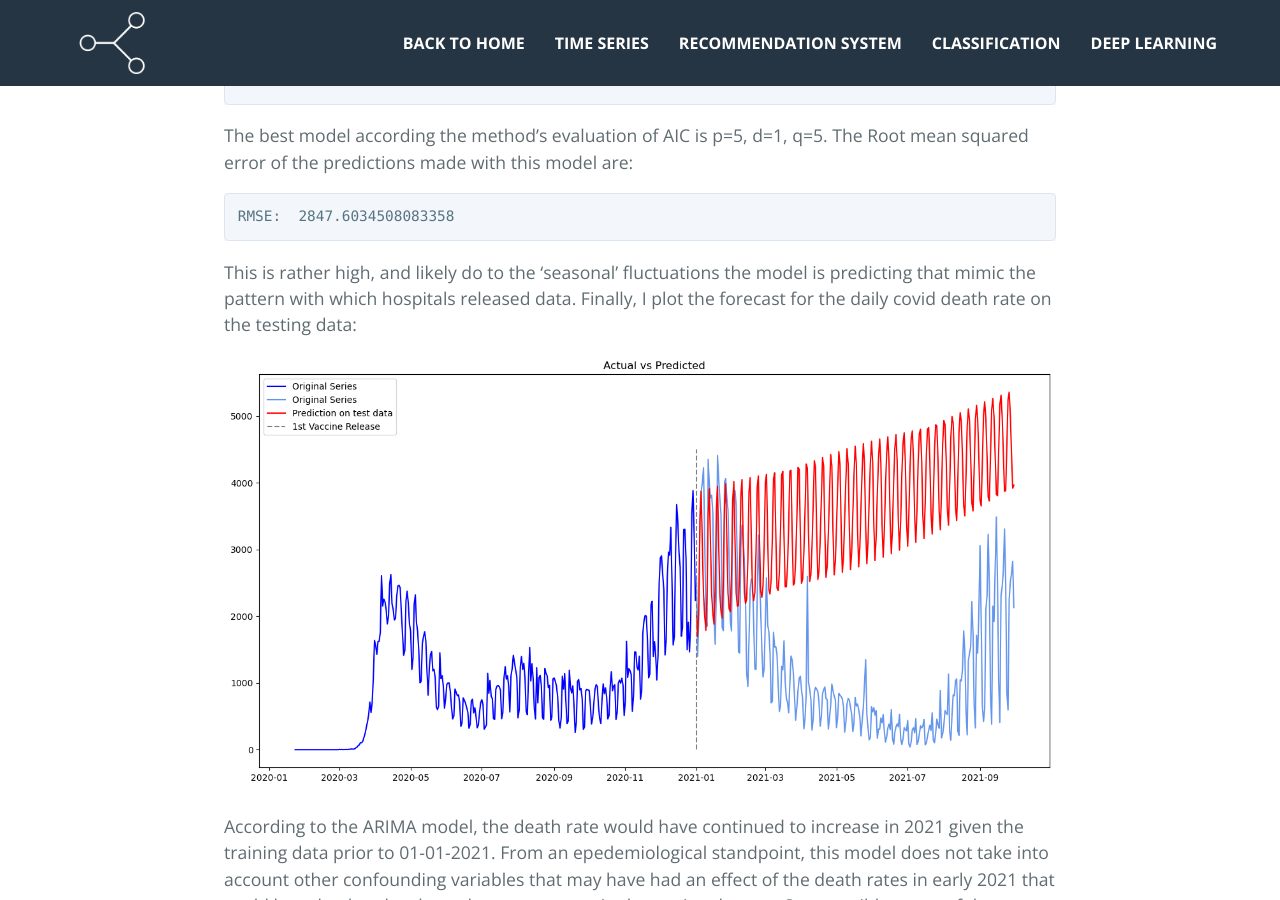
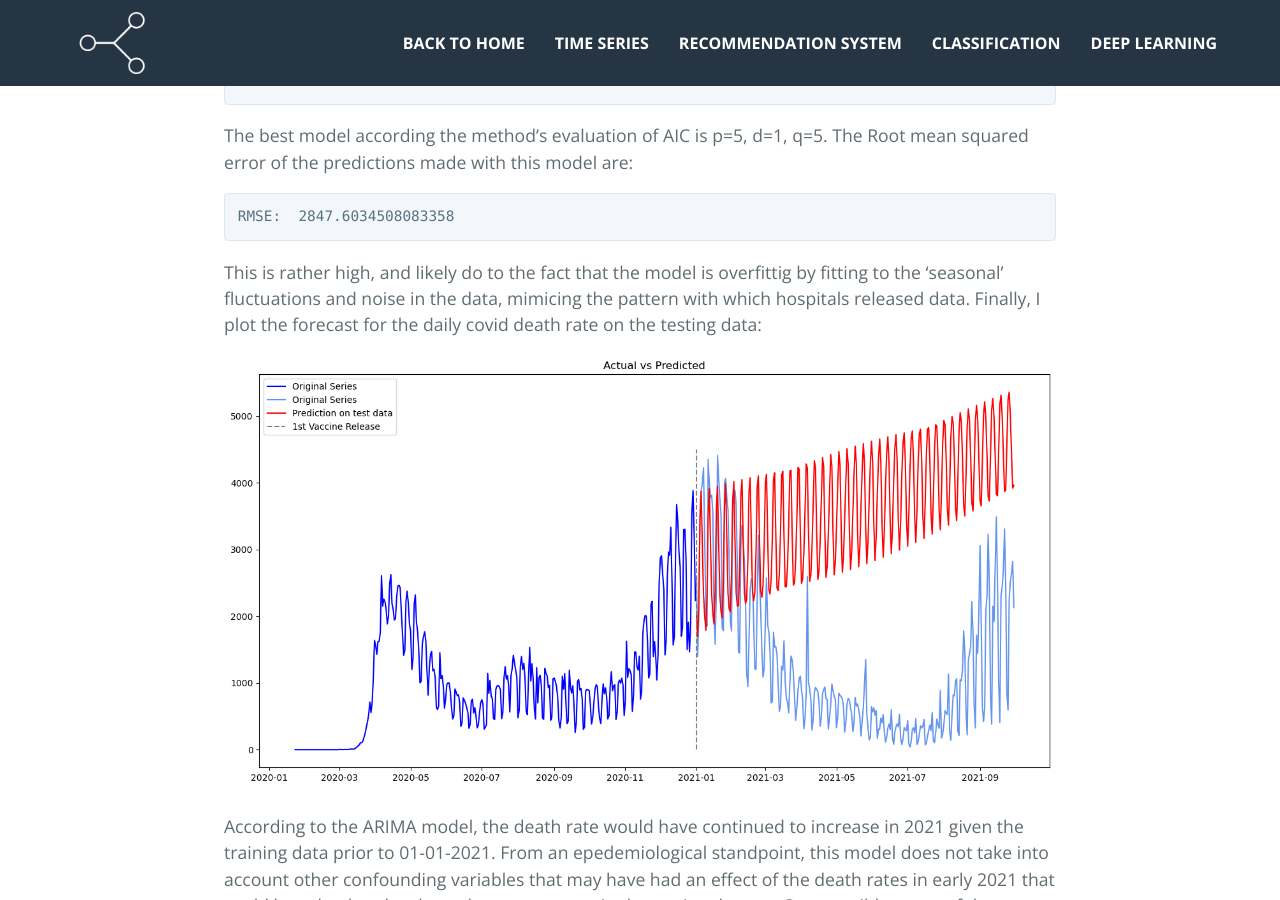
Before and after one commit to benjamin-j-cooper/benjamin-j-cooper.github.io, a Jekyll site: the page built from docs/tsa.md, in a window 1280 px wide and 900 px high, scrolled down 5788 px. Built offline with Jekyll 4.4.1, drawn with Linux system fonts in a browser that asks for light colours; nearby versions of some CDN libraries.

Commit message:
updated conclusions

```diff
--- a/docs/_includes/projects/tsa_project.md
+++ b/docs/_includes/projects/tsa_project.md
@@ -116,7 +116,7 @@ The best model according the method's evaluation of AIC is p=5, d=1, q=5. The Ro
 
     RMSE:  2847.6034508083358
 
-This is rather high, and likely do to the 'seasonal' fluctuations the model is predicting that mimic the pattern with which hospitals released data. Finally, I plot the forecast for the daily covid death rate on the testing data:
+This is rather high, and likely do to the fact that the model is overfittig by fitting to the 'seasonal' fluctuations and noise in the data, mimicing the pattern with which hospitals released data. Finally, I plot the forecast for the daily covid death rate on the testing data:
 
 
 ![png](assets/images/tsa_files/covid19_analysis_clean_32_0.png)
```
